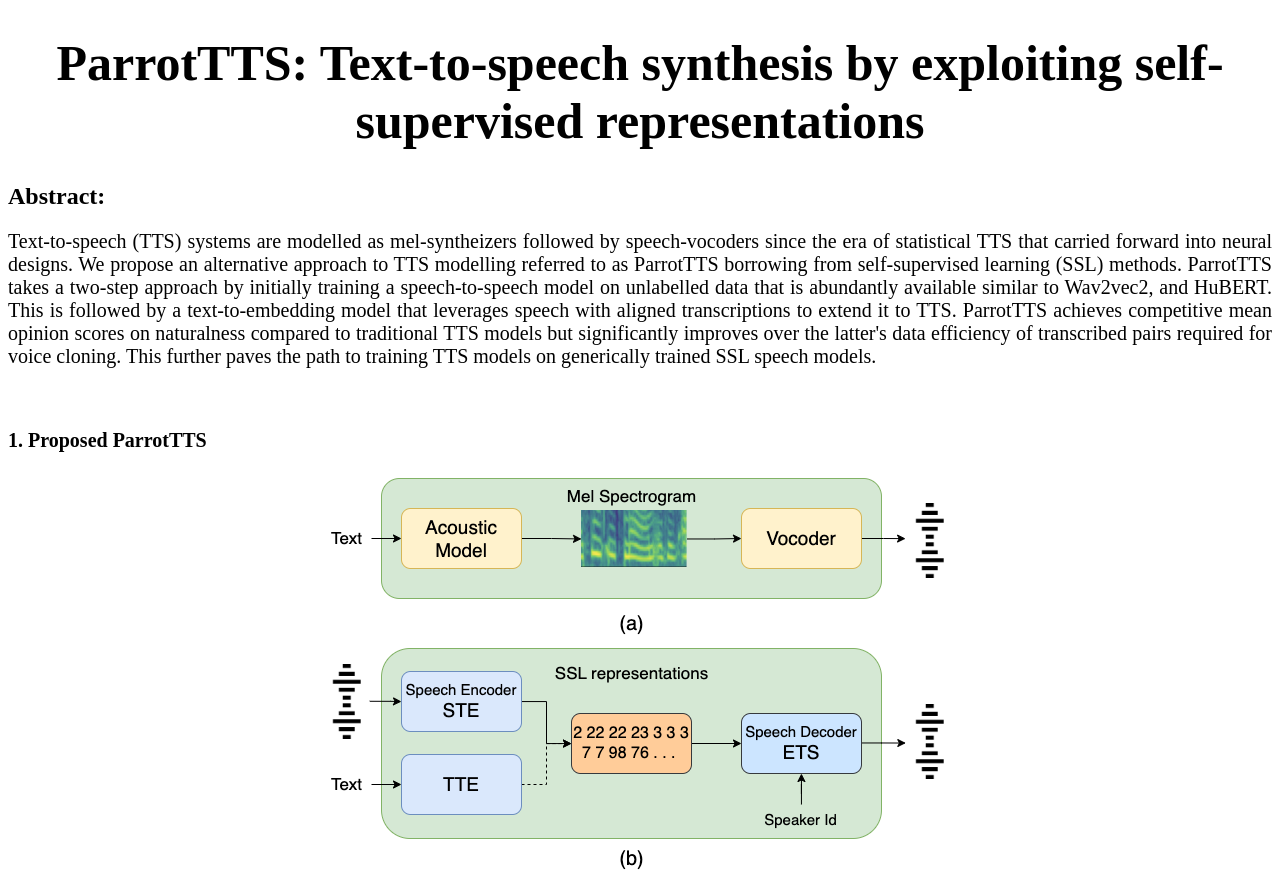
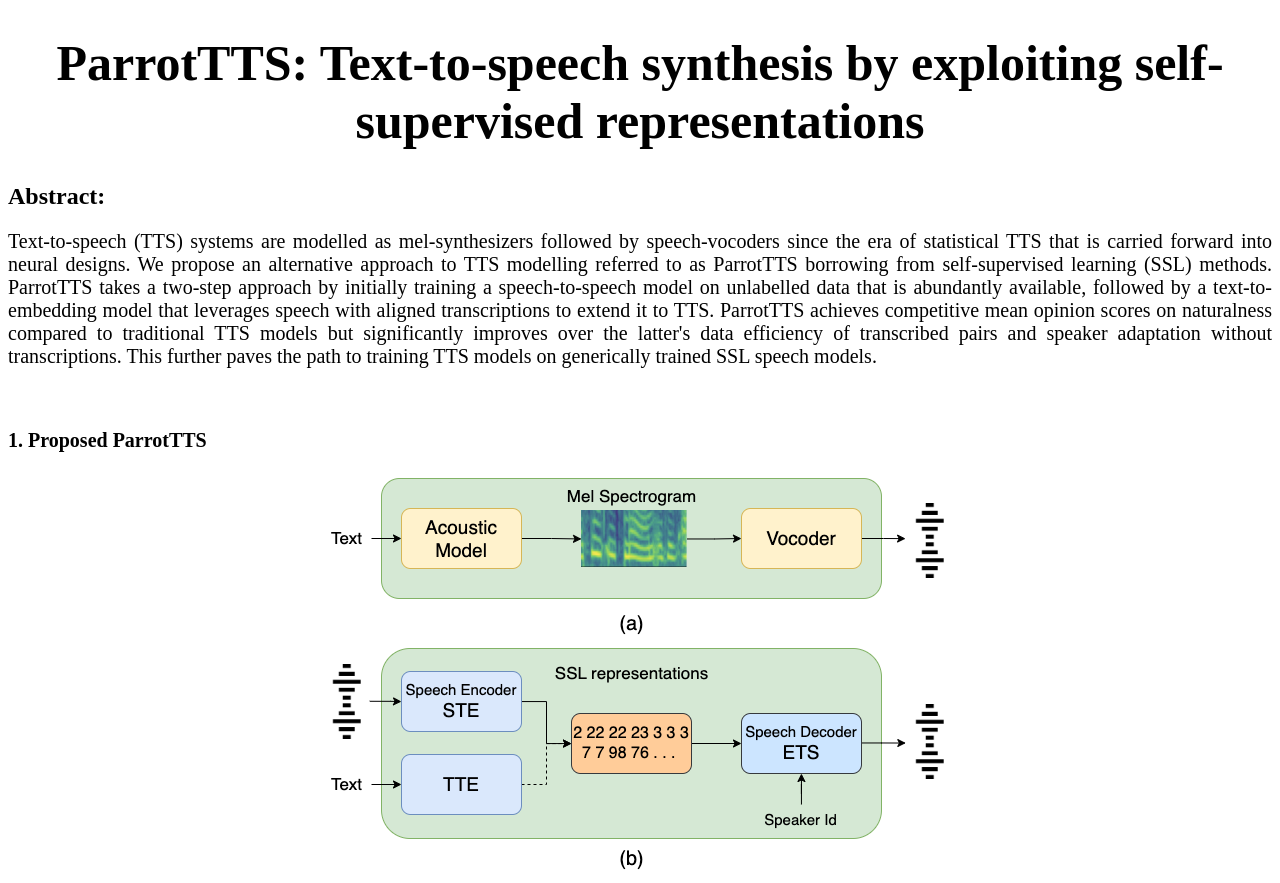
Before and after one commit to parrotTTS/tts, a plain HTML site: page index.html in a window 1280 px wide. Shown: the top 883 px of the page. Drawn offline with Linux system fonts and the light colour scheme.

Commit message:
Add files via upload

```diff
--- a/index.html
+++ b/index.html
@@ -7,11 +7,7 @@
 <body>
 <h1 id="Demo for paper" style="font-size:50px"><center> ParrotTTS: Text-to-speech synthesis by exploiting self-supervised representations </center></h1>
 <h2 id="abstract">Abstract:</h2>
-<div style="text-align: justify;font-size: 20px">Text-to-speech (TTS) systems are modelled as mel-syntheizers followed by speech-vocoders since the era of statistical TTS that carried forward into neural designs.
-We propose an alternative approach to TTS modelling referred to as ParrotTTS borrowing from self-supervised learning (SSL) methods.
-ParrotTTS takes a two-step approach by initially training a speech-to-speech model on unlabelled data that is abundantly available similar to Wav2vec2, and HuBERT.
-This is followed by a text-to-embedding model that leverages speech with aligned transcriptions to extend it to TTS.
-ParrotTTS achieves competitive mean opinion scores on naturalness compared to traditional TTS models but significantly improves over the latter's data efficiency of transcribed pairs required for voice cloning.
+<div style="text-align: justify;font-size: 20px">Text-to-speech (TTS) systems are modelled as mel-synthesizers followed by speech-vocoders since the era of statistical TTS that is carried forward into neural designs. We propose an alternative approach to TTS modelling referred to as ParrotTTS borrowing from self-supervised learning (SSL) methods. ParrotTTS takes a two-step approach by initially training a speech-to-speech model on unlabelled data that is abundantly available, followed by a text-to-embedding model that leverages speech with aligned transcriptions to extend it to TTS. ParrotTTS achieves competitive mean opinion scores on naturalness compared to traditional TTS models but significantly improves over the latter's data efficiency of transcribed pairs and speaker adaptation without transcriptions.
 This further paves the path to training TTS models on generically trained SSL speech models.</div>
 </div>
 <p><br /></p>
```
